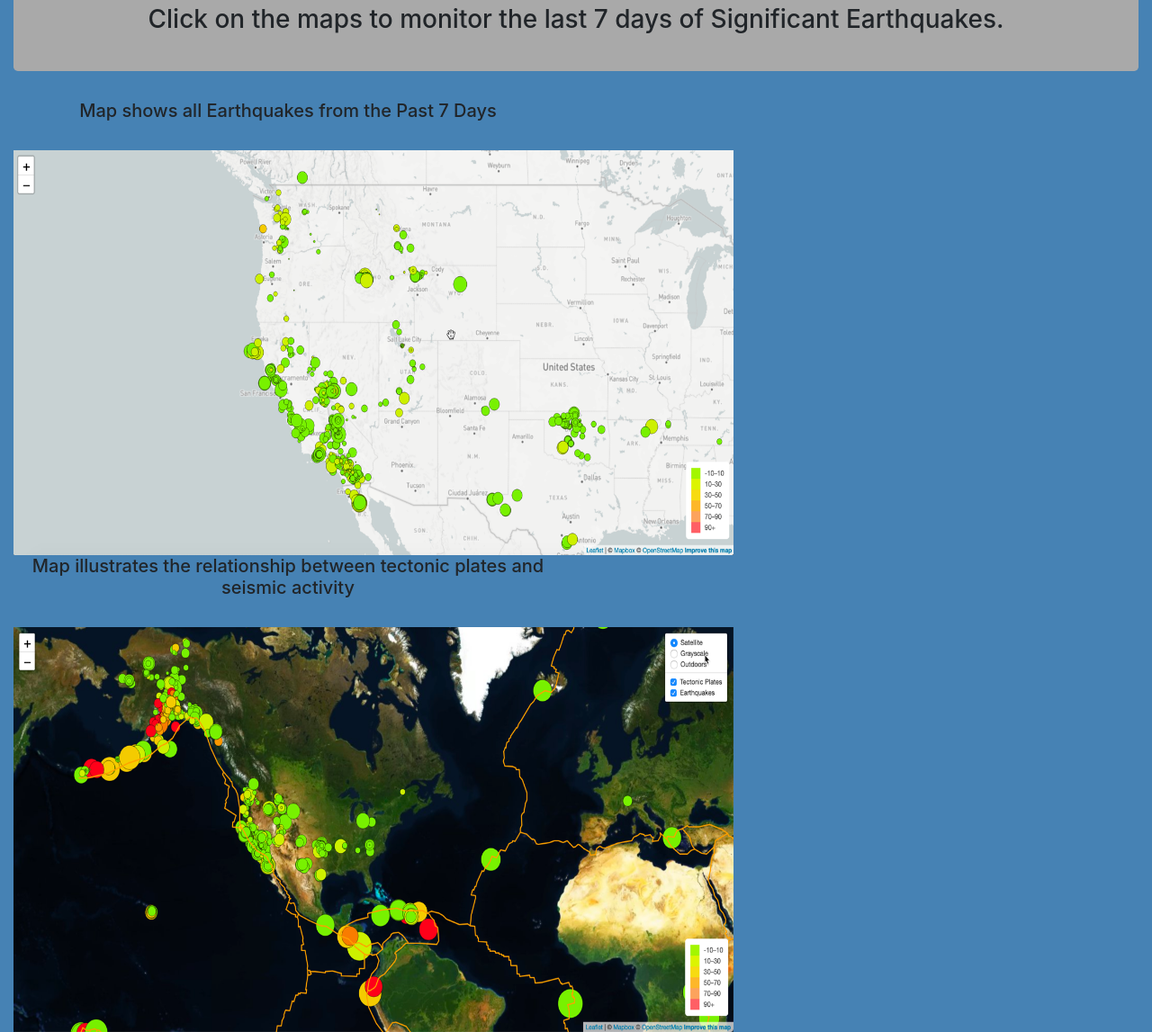
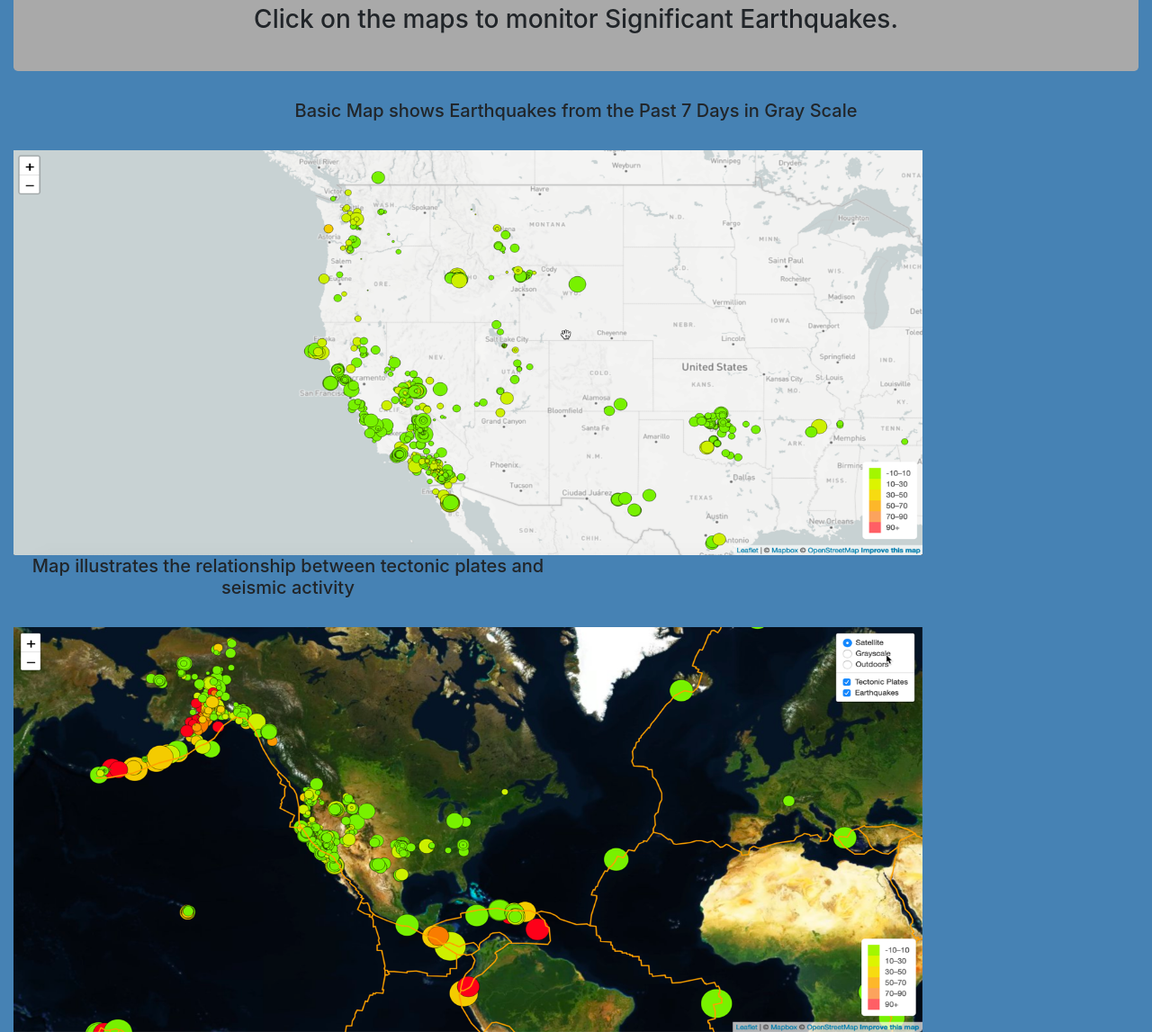
Before and after one commit to AtreidesArcade/LeafLet-challenge, a website: page index.html in a window 1280 px wide. Shown: the part 139-1286 px from the top of the page at 90% size. Drawn offline with nearby package versions, Linux system fonts and the light colour scheme.

Commit message:
Finish testing map layers

```diff
--- a/Leaflet-Step2/static/js/logic.js
+++ b/Leaflet-Step2/static/js/logic.js
@@ -131,8 +131,7 @@ function createMap(earthquakes, tectonicplates) {
       }
     }
 
-    // This function determines the radius of the earthquake marker based on its magnitude.
-    // Earthquakes with a magnitude of 0 were being plotted with the wrong radius.
+    // This function determines the radius of the earthquake based on magnitude
     function getRadius(magnitude) {
       if (magnitude === 0) {
         return 1;
--- a/index.html
+++ b/index.html
@@ -39,19 +39,20 @@
 
         <h1>Earthquakes around the World</h1>
         <h3>
-          Click on the maps to monitor the last 7 days of Significant Earthquakes.
+          Click on the maps to monitor Significant Earthquakes.
         </h3>
       </div>
       <div class="row ">
-        <div class="col-lg-6 ">
-          <h5 style="text-align:center; "> Map shows all Earthquakes from the Past 7 Days</h6>
+        <div class="col-lg-12 ">
+          <h5 style="text-align:center; "> Basic Map shows Earthquakes from the Past 7 Days in Gray Scale</h6>
           <br />
           <a href="Leaflet-Step1/step1.html "
             ><img
               src="Images/2-BasicMap.png "
               alt="Mapping without Layers "
-              width="800 "
+              width="1010 "
               height="450 "
+
           /></a>
         </div>
         </div>
@@ -62,7 +63,7 @@
           </h6>
           <br />
           <a href="Leaflet-Step2/step2.html ">
-              <img src="Images/5-Advanced.png " alt="Mapping with Layers " width="800" height="450 " /></a>
+              <img src="Images/5-Advanced.png " alt="Mapping with Layers " width="1010" height="450 " /></a>
 </div>
       </div>
     </div>
```
Also changed, not shown: Leaflet-Step1/step1.html (+1 -1 lines), Leaflet-Step2/step2.html (+1 -1 lines).
